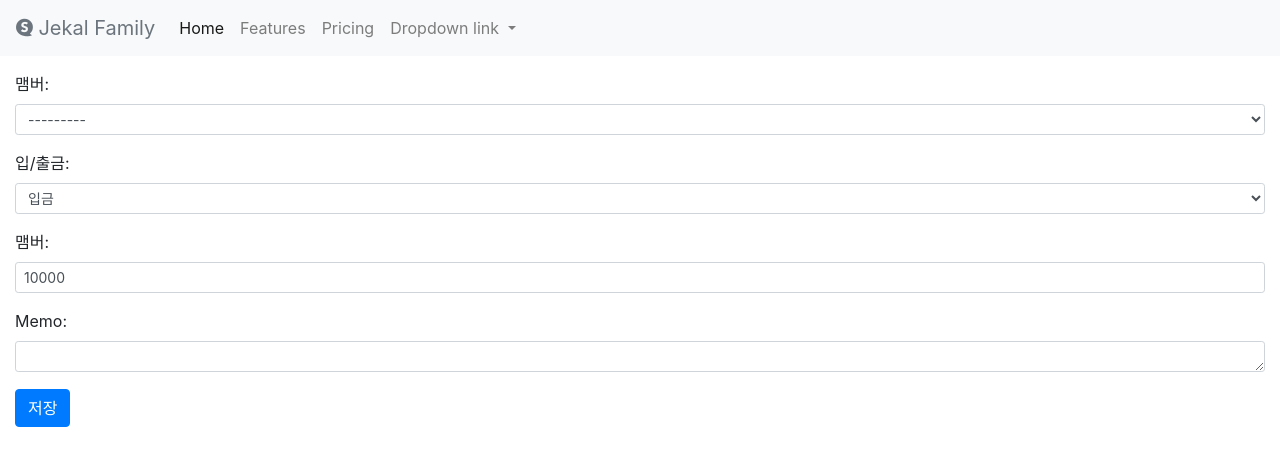
After one commit to igiidos/jekalfam, a Django app: template membership_app/templates/membership_app/fee_update.html in a window 1280 px wide. The commit adds this page. Shown: the top 466 px of the page. Run offline with Django 3.2, Linux system fonts and the light colour scheme; the template is opened without the code that fills it: values that come from a table or form of the project are taken from there, others are empty; some libraries are stand-ins or nearby versions.

Commit message:
Fee 수정 및 삭제 완료

```diff
--- /dev/null
+++ b/membership_app/templates/membership_app/fee_update.html
@@ -0,0 +1,22 @@
+{% extends "membership_app/__base.html" %}
+
+{% block content %}
+    <div class="container-fluid py-3">
+        <form action="" method="post" class="form-group">{% csrf_token %}
+            <label for="id_members">맴버:</label>
+            <p>{{ forms.members }}</p>
+            <label for="id_using">입/출금:</label>
+            <p>{{ forms.using }}</p>
+            <label for="id_money">맴버:</label>
+            <p>{{ forms.money }}</p>
+            <label for="id_memo">Memo:</label>
+            <p>{{ forms.memo }}</p>
+
+            <div class="col-12">
+
+            </div>
+
+            <button class="btn btn-primary" type="submit">저장</button>
+        </form>
+    </div>
+{% endblock %}
--- a/membership_app/templates/membership_app/month_detail.html
+++ b/membership_app/templates/membership_app/month_detail.html
@@ -34,12 +34,12 @@
                         <td class="text-success">{{ detail.money }}</td>
                         <td> </td>
                         <td id="id_memo_{{ detail.pk }}">{{ detail.memo }}</td>
-                        <td id="id_reset_{{ detail.pk }}" class="d-none"><a href="#" class="text-info">수정</a>/<a href="#" class="text-danger">삭제</a></td>
+                        <td id="id_reset_{{ detail.pk }}" class="d-none"><a href="{% url 'fee_update' month.pk detail.pk %}" class="text-info">수정</a>/<a href="{% url 'fee_delete' month.pk detail.pk %}" class="text-danger">삭제</a></td>
                     {% elif detail.using == 'out' %}
                         <td> </td>
                         <td class="text-danger">{{ detail.money }}</td>
                         <td id="id_memo_{{ detail.pk }}">{{ detail.memo }}</td>
-                        <td id="id_reset_{{ detail.pk }}" class="d-none"><a href="#" class="text-info">수정</a>/<a href="#" class="text-danger">삭제</a></td>
+                        <td id="id_reset_{{ detail.pk }}" class="d-none"><a href="#" class="text-info">수정</a>/<a href="{% url 'fee_delete' month.pk detail.pk %}" class="text-danger">삭제</a></td>
                     {% endif %}
                 </tr>
             {% endfor %}
--- a/membership_app/urls.py
+++ b/membership_app/urls.py
@@ -6,4 +6,6 @@ urlpatterns = [
 	path('add_month/', views.add_month, name='add_month'),
 	path('month_detail/<pk>/', views.month_detail, name='month_detail'),
 	path('add_fee_formset/<pk>/', views.add_fee_formset, name='add_fee_formset'),
+	path('month_detail/<month_pk>/fee/<detail_pk>/', views.fee_delete, name='fee_delete'),
+	path('month_detail/<month_pk>/fee/<detail_pk>/update/', views.fee_update, name='fee_update'),
 ]
```
Also changed, not shown: membership_app/views.py (+27 -0 lines).
